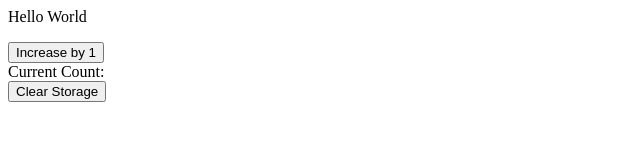
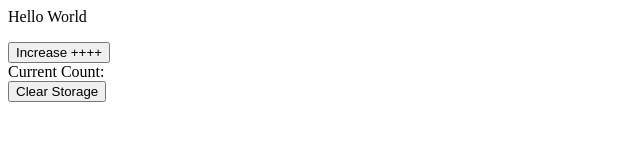
Before and after one commit to rasulkireev/aram, a plain HTML site: page index.html in a window 1280 px wide. Shown: the full height of the page, 0-640 px from the left. Drawn offline with Linux system fonts and the light colour scheme.

Commit message:
change ihmt

```diff
--- a/index.html
+++ b/index.html
@@ -7,7 +7,7 @@
   <body>
     <p>Hello World</p>
 
-    <button onclick="incrementCount()">Increase by 1</button>
+    <button onclick="incrementCount()">Increase ++++</button>
 
     <div>
       Current Count: <span id="countDisplay"></span>
```
